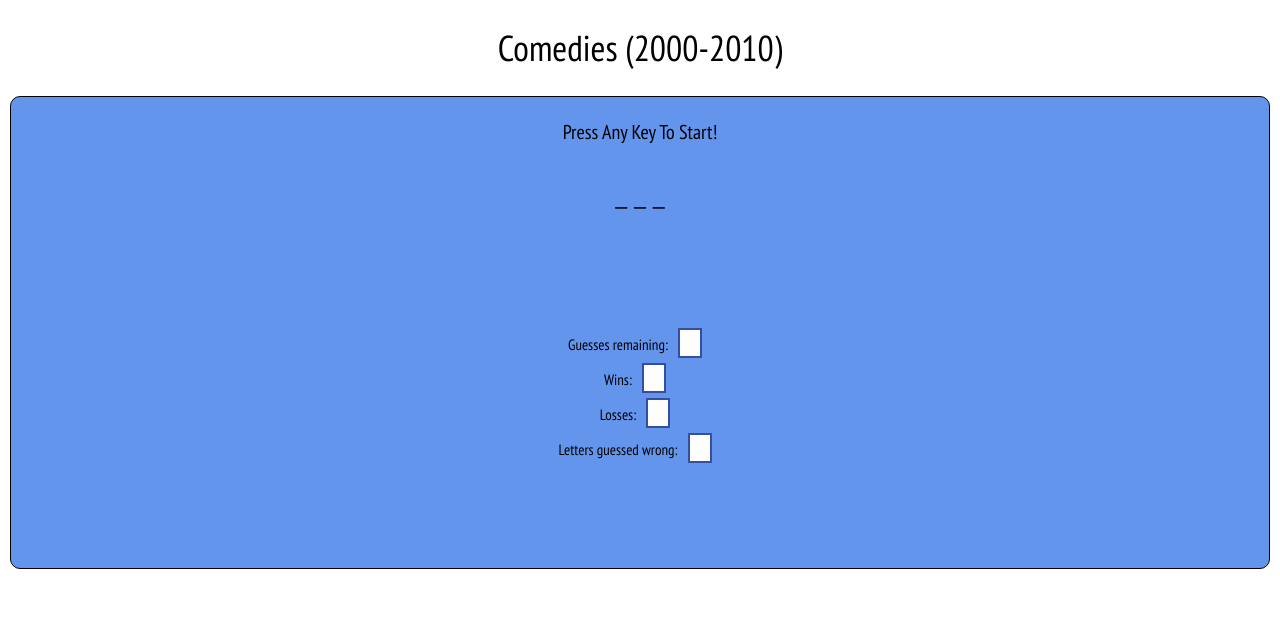
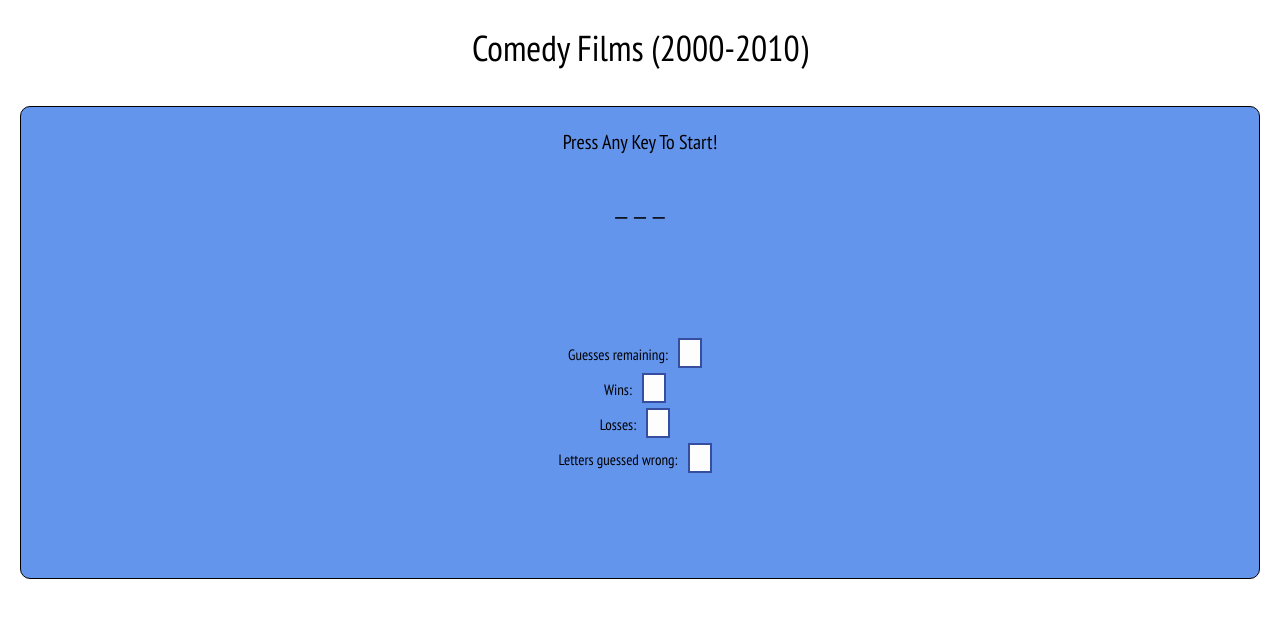
Before and after one commit to jsilver88/Word-Guess-Game, a plain HTML site: page index.html in a window 1280 px wide. Drawn offline with nearby package versions, Linux system fonts and the light colour scheme; a web font is replaced by a local one.

Commit message:
Changed header from comedies to Comedy Films.

```diff
--- a/assets/css/style.css
+++ b/assets/css/style.css
@@ -7,7 +7,7 @@ body {
     background-color: cornflowerblue;
     border: 1px solid black;
     border-radius: 10px;
-    margin: 10px;
+    margin: 20px;
 }
 
 .container {
--- a/index.html
+++ b/index.html
@@ -15,7 +15,7 @@
 
 <body>
     <div class="heading">
-        <h1>Comedies (2000-2010)</h1>
+        <h1>Comedy Films (2000-2010)</h1>
     </div>
 
     <div class="main-section">
```
